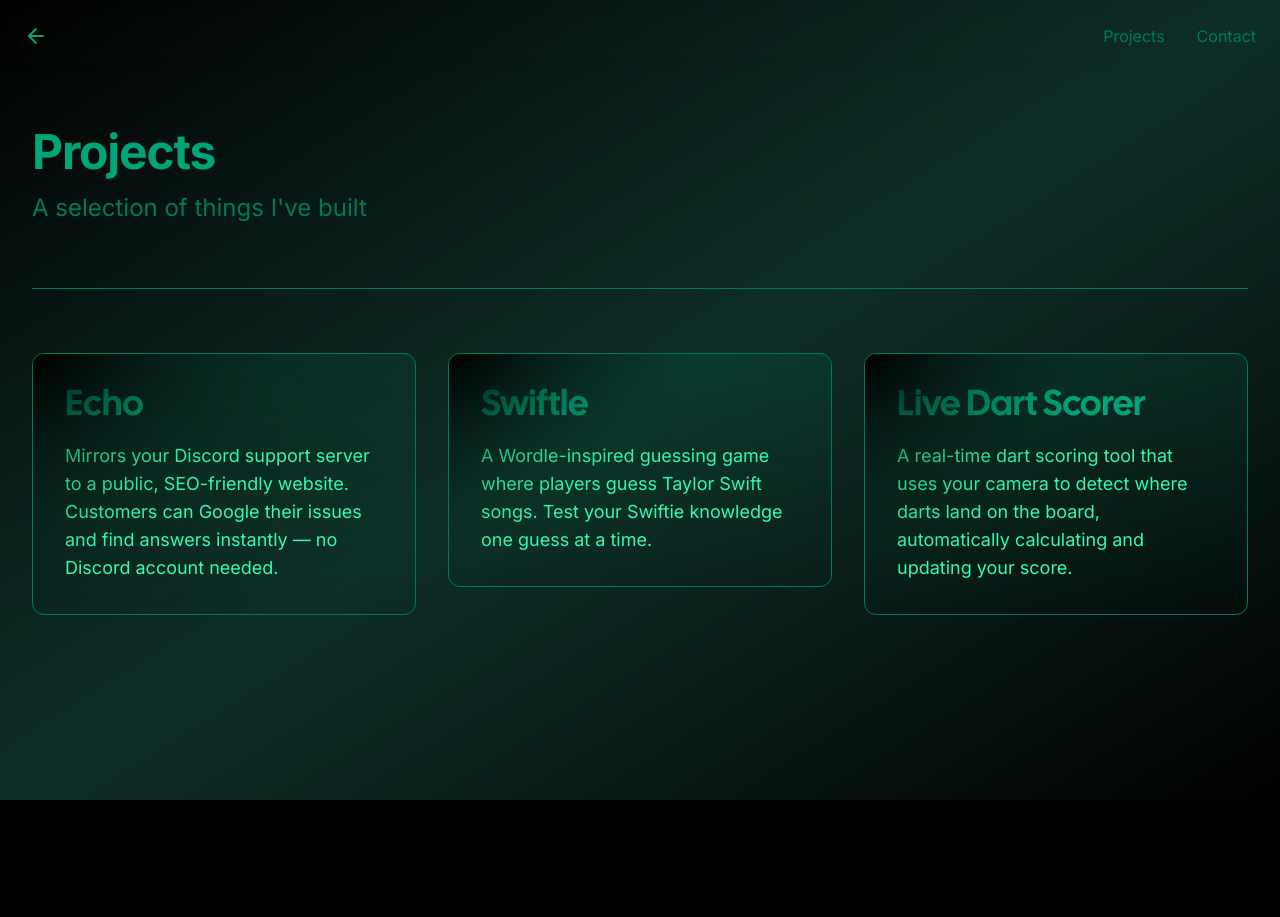
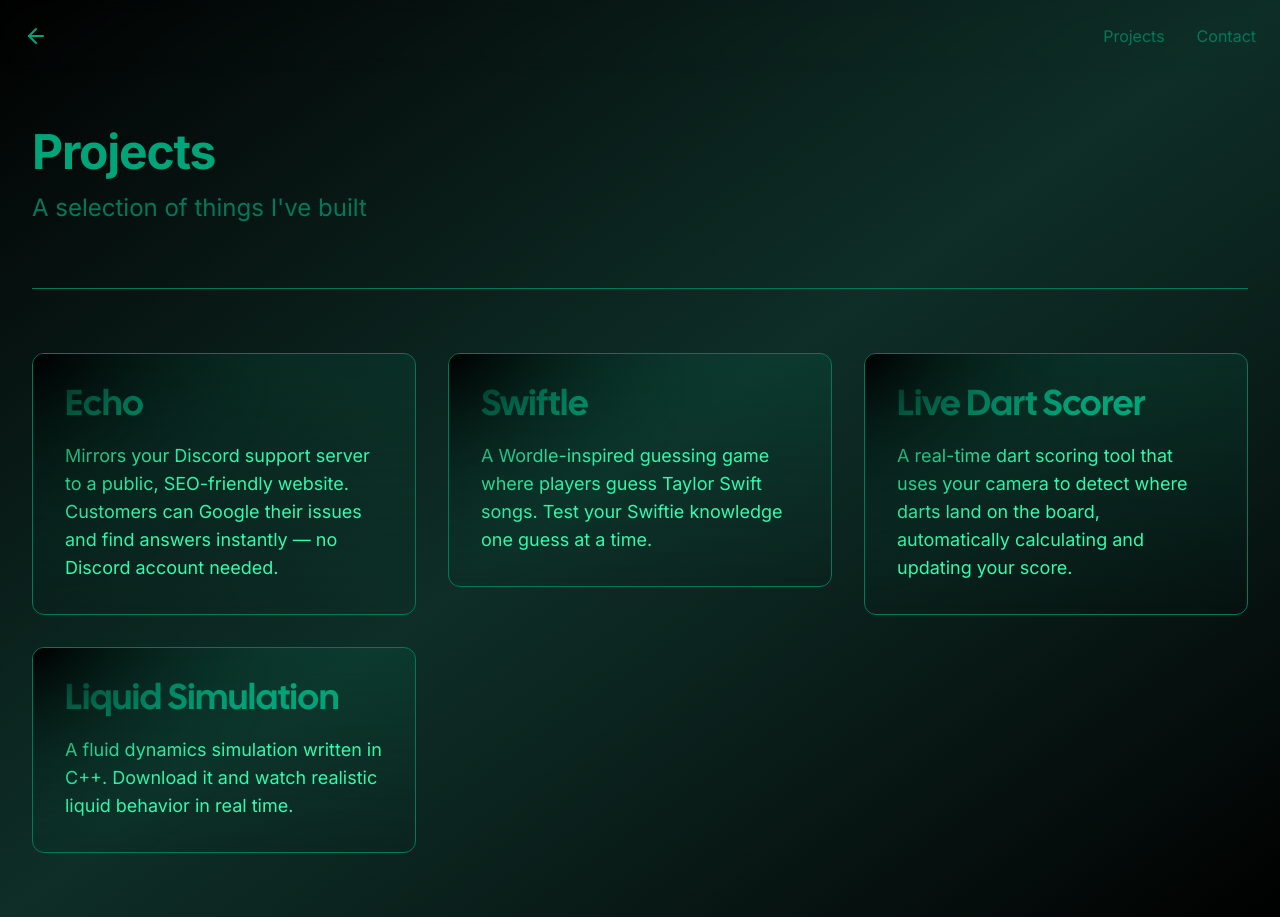
Before and after one commit to OlofLindber9/mallardwebsite, a Next.js app: page /projects in a window 1280 px wide. Before the commit the page ends 800 px from the top, so only its background shows below. Built offline with nearby package versions, Linux system fonts and the light colour scheme; no server answers; what tailwindcss-debug-screens would draw is missing.

Commit message:
added simulation project

```diff
--- a/app/projects/page.tsx
+++ b/app/projects/page.tsx
@@ -18,6 +18,11 @@ const projects = [
     title: "Live Dart Scorer",
     description: "A real-time dart scoring tool that uses your camera to detect where darts land on the board, automatically calculating and updating your score.",
     href: "https://dartscorer.mallard.business/",
+  },
+  {
+    title: "Liquid Simulation",
+    description: "A fluid dynamics simulation written in C++. Download it and watch realistic liquid behavior in real time.",
+    href: "https://liquidsimulation.mallard.business/",
   },
 ];
 
```
